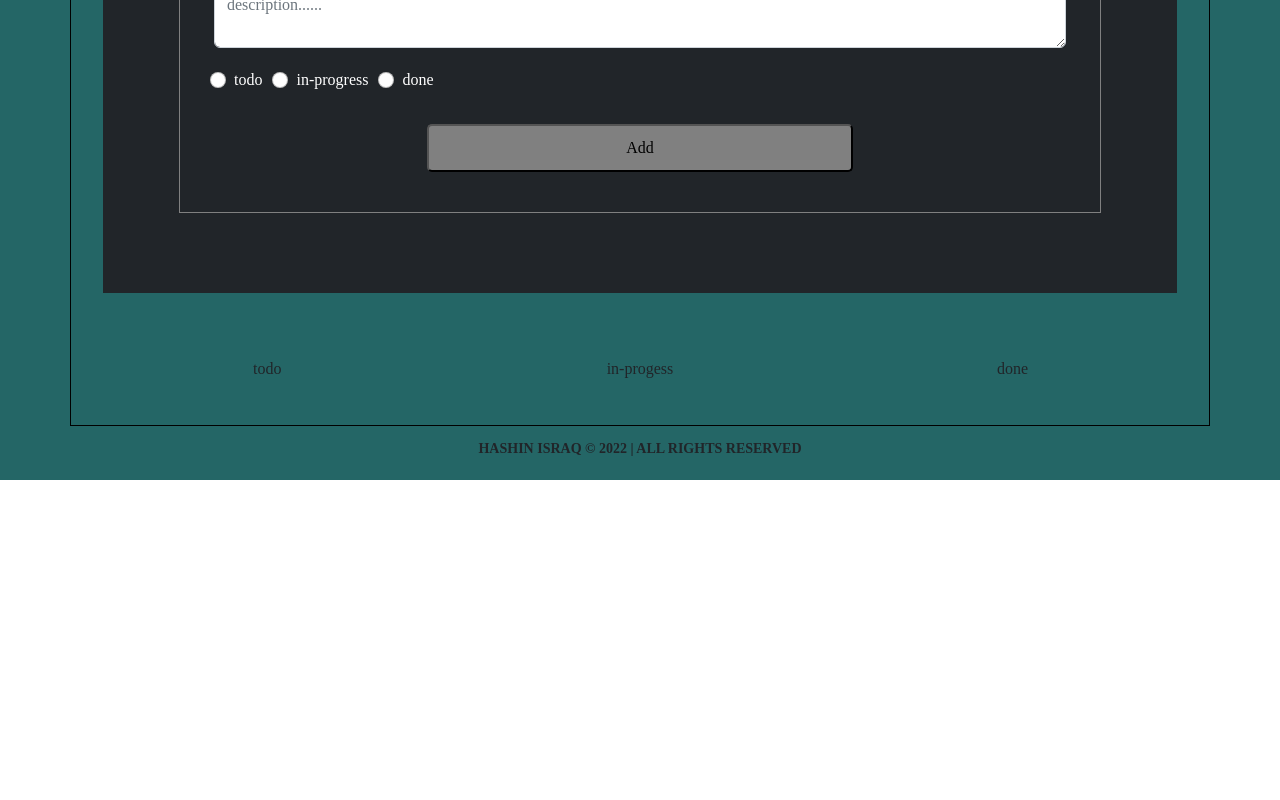
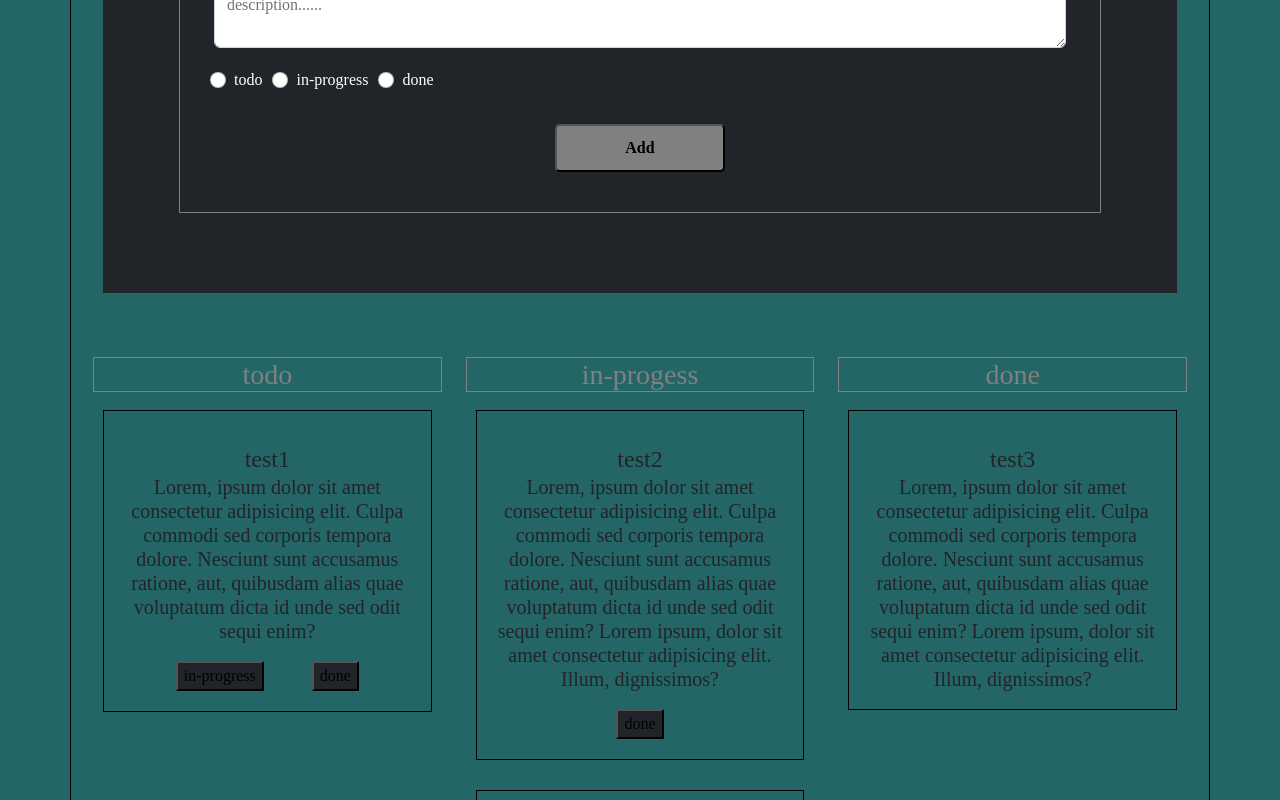
Before and after one commit to hashinisraq/hi-todo, a React (Create React App) app: page / in a window 1280 px wide. Shown: the part 460-1260 px from the top of the page. Before the commit the page ends 940 px from the top, so only its background shows below. Built offline with nearby package versions, Linux system fonts and the light colour scheme.

Commit message:
tabs confirmed

```diff
--- a/src/Pages/Home/index.js
+++ b/src/Pages/Home/index.js
@@ -4,7 +4,30 @@ import Row from 'react-bootstrap/Row';
 import Col from 'react-bootstrap/Col';
 import "./style.css";
 
+const datas = [{
+    title: "test1",
+    discription: "Lorem, ipsum dolor sit amet consectetur adipisicing elit. Culpa commodi sed corporis tempora dolore. Nesciunt sunt accusamus ratione, aut, quibusdam alias quae voluptatum dicta id unde sed odit sequi enim?",
+    catagory: 'todo'
+},
+{
+    title: "test2",
+    discription: "Lorem, ipsum dolor sit amet consectetur adipisicing elit. Culpa commodi sed corporis tempora dolore. Nesciunt sunt accusamus ratione, aut, quibusdam alias quae voluptatum dicta id unde sed odit sequi enim? Lorem ipsum, dolor sit amet consectetur adipisicing elit. Illum, dignissimos?",
+    catagory: 'in-progess'
+},
+{
+    title: "test3",
+    discription: "Lorem, ipsum dolor sit amet consectetur adipisicing elit. Culpa commodi sed corporis tempora dolore. Nesciunt sunt accusamus ratione, aut, quibusdam alias quae voluptatum dicta id unde sed odit sequi enim? Lorem ipsum, dolor sit amet consectetur adipisicing elit. Illum, dignissimos?",
+    catagory: 'done'
+},
+{
+    title: "test4",
+    discription: "Lorem, ipsum dolor sit amet consectetur adipisicing elit. Culpa commodi sed corporis tempora dolore. Nesciunt sunt accusamus ratione, aut, quibusdam alias quae voluptatum dicta id unde sed odit sequi enim? Lorem ipsum, dolor sit amet consectetur adipisicing elit. Illum, dignissimos?",
+    catagory: 'in-progess'
+}
+]
+
 const Home = () => {
+    const data = datas.map(data => data);
     const handleAdd = () => {
         let title = document.getElementById("title").value;
         let description = document.getElementById("description").value;
@@ -83,7 +106,7 @@ const Home = () => {
                                         </div>
                                     </div>
                                     <div className="col-12" style={{ backgroundColor: '#212529' }}>
-                                        <input style={{ width: "50%", backgroundColor: "gray", padding: "10px", marginTop: "2px", borderRadius: "5px" }} type="submit" value="Add" onClick={e => {
+                                        <input style={{ width: "20%", backgroundColor: "gray", color: "black", padding: "10px", marginTop: "2px", borderRadius: "5px", fontWeight: "bold" }} type="submit" value="Add" onClick={e => {
                                             e.preventDefault();
                                             handleAdd();
                                         }} />
@@ -95,13 +118,50 @@ const Home = () => {
                 </Row>
                 <Row className="py-4">
                     <Col sm={12} md={6} lg={4}>
-                        todo
+                        <h3 style={{ color: "#808080", border: "1px solid #808080" }}>todo</h3>
+                        {
+                            data.map(data => data.catagory === "todo" ? <div
+                                key={data.title}
+                            >
+                                <Container className="pt-5">
+                                    <h4 className="pb-2">{data.title}</h4>
+                                    <h5>{data.discription}</h5>
+                                    <div>
+                                        <input type="button" value="in-progress" className="mx-4 bg-dark" />
+                                        <input type="button" value="done" className="mx-4 bg-dark" />
+                                    </div>
+                                </Container>
+                            </div> : <></>)
+                        }
                     </Col>
                     <Col sm={12} md={6} lg={4}>
-                        in-progess
+                        <h3 style={{ color: "#808080", border: "1px solid #808080" }}>in-progess</h3>
+                        {
+                            data.map(data => data.catagory === "in-progess" ? <div
+                                key={data.title}
+                            >
+                                <Container className="pt-5">
+                                    <h4 className="pb-2">{data.title}</h4>
+                                    <h5>{data.discription}</h5>
+                                    <div>
+                                        <input type="button" value="done" className="mx-4 bg-dark" />
+                                    </div>
+                                </Container>
+                            </div> : <></>)
+                        }
                     </Col>
                     <Col sm={12} md={6} lg={4}>
-                        done
+                        <h3 style={{ color: "#808080", border: "1px solid #808080" }}>done</h3>
+                        {
+                            data.map(data => data.catagory === "done" ? <div
+                                key={data.title}
+                            >
+                                <Container className="pt-5">
+                                    <h4 className="pb-2">{data.title}</h4>
+                                    <h5>{data.discription}</h5>
+                                </Container>
+                            </div> : <></>)
+                        }
                     </Col>
                 </Row>
             </Container>
```
